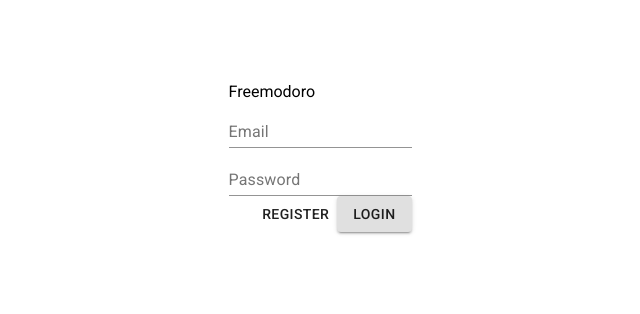
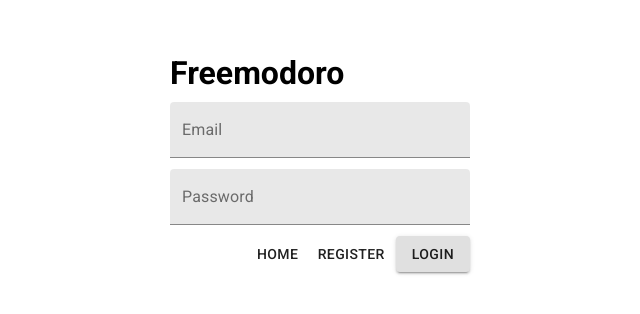
Before and after one commit to jaredblumer/freemodoro, a React (Create React App) app: page /login in a window 1280 px wide. Shown: the part 242-556 px from the top of the page, without its empty margins (320-960 px from the left). Built offline with nearby package versions, Linux system fonts and the light colour scheme.

Commit message:
Style and add Home link to Login component

```diff
--- a/src/App.css
+++ b/src/App.css
@@ -1,6 +1,5 @@
 html,
-body,
-button {
+body {
   font-family: "Roboto", sans-serif;
   font-size: 16px;
   line-height: 1em;
@@ -15,10 +14,11 @@ button {
   max-width: 500px;
 }
 
-button {
+.App button {
   border: 0;
   background-color: white;
   cursor: pointer;
+  margin-left: 10px;
   outline: none;
 }
 
@@ -79,6 +79,11 @@ header div {
   justify-content: center;
 }
 
+.login-container h1 {
+  font-size: 2em;
+  margin: 0.67em 0;
+}
+
 .menu {
   text-align: right;
 }
@@ -134,6 +139,10 @@ nav li {
   transition: all 1s ease;
 }
 
+#register-button {
+  margin-right: 3px;
+}
+
 .start {
   align-items: start;
   display: flex;
@@ -148,6 +157,14 @@ nav li {
 
 #svg circle {
   transition: all 1s linear;
+}
+
+.TextField {
+  width: 300px;
+}
+
+.textfield-container {
+  margin-bottom: 0.67em;
 }
 
 .timer {
--- a/src/components/Login.js
+++ b/src/components/Login.js
@@ -77,28 +77,35 @@ class Login extends Component {
     return (
       <div className="login-container">
         <div>
-          <span>Freemodoro</span>
+          <h1>Freemodoro</h1>
 
           <form onSubmit={this.onSubmit}>
-            <div>
+            <div className="textfield-container">
               <TextField
+                className="TextField"
                 type="email"
                 label="Email"
                 name="email"
+                variant="filled"
                 onChange={this.handleInputChange}
               />
             </div>
-            <div>
+            <div className="textfield-container">
               <TextField
+                className="TextField"
                 type="password"
                 label="Password"
                 name="password"
+                variant="filled"
                 onChange={this.handleInputChange}
               />
             </div>
             <div className="login-buttons">
+              <Link to="/" className="link">
+                <Button>Home</Button>
+              </Link>
               <Link to="/register" className="link">
-                <Button>Register</Button>
+                <Button id="register-button">Register</Button>
               </Link>
               <Button variant="contained" type="submit">
                 Login
```
